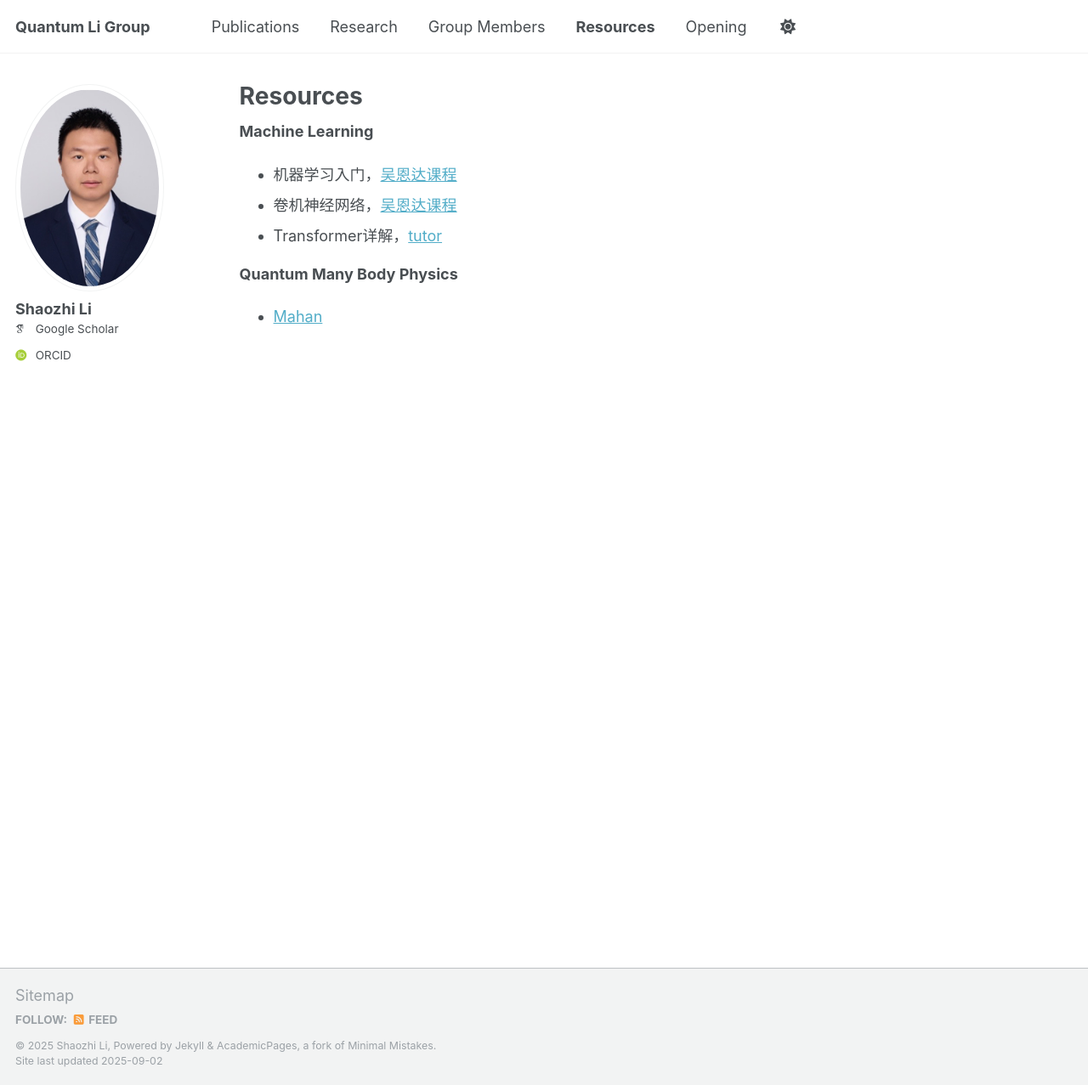
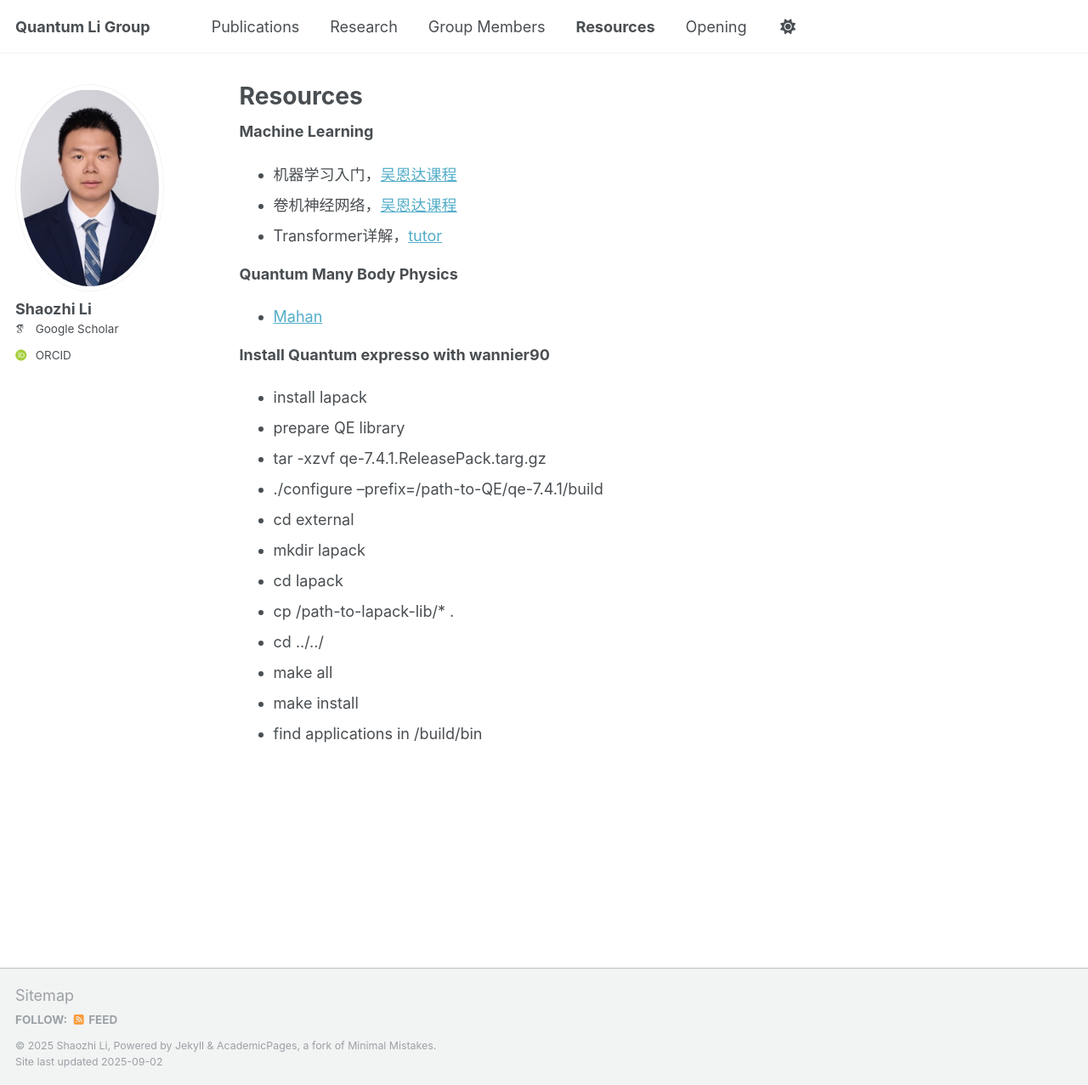
Before and after one commit to quantumligroup/quantumligroup.github.io, a Jekyll site: the page built from _pages/resources.md, in a window 1280 px wide and 1277 px high. Shown: the whole window at 85% size. Built offline with Jekyll 4.4.1, drawn with Linux system fonts in a browser that asks for light colours; some web fonts are replaced; a script that is not in the unit is left out.

Commit message:
change 22

```diff
--- a/_pages/resources.md
+++ b/_pages/resources.md
@@ -10,3 +10,18 @@ permalink: /resources/
 
 **Quantum Many Body Physics**
 - [Mahan](../books/Mahan2000_Book_Many-ParticlePhysics.pdf)
+
+
+**Install Quantum expresso with wannier90**
+- install lapack
+- prepare QE library
+- tar -xzvf qe-7.4.1.ReleasePack.targ.gz
+- ./configure --prefix=/path-to-QE/qe-7.4.1/build
+- cd external
+- mkdir lapack
+- cd lapack
+- cp /path-to-lapack-lib/* .
+- cd ../../
+- make all
+- make install
+- find applications in /build/bin
```
Also changed, not shown: 1 other file.
